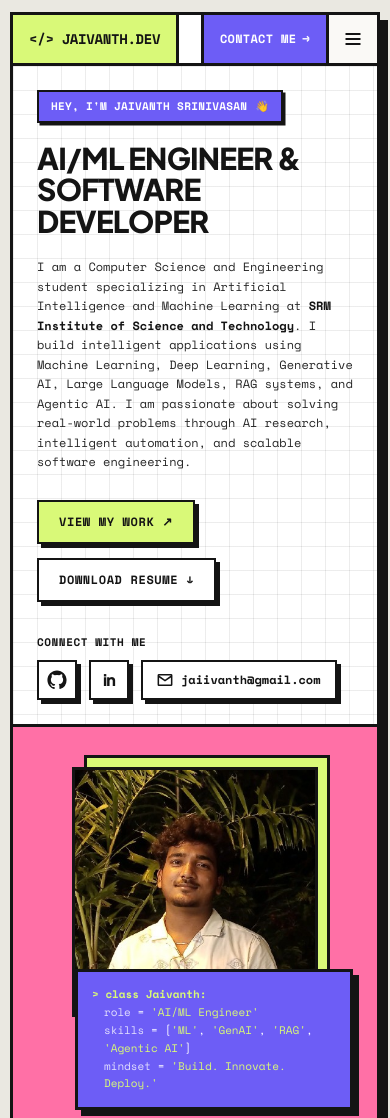
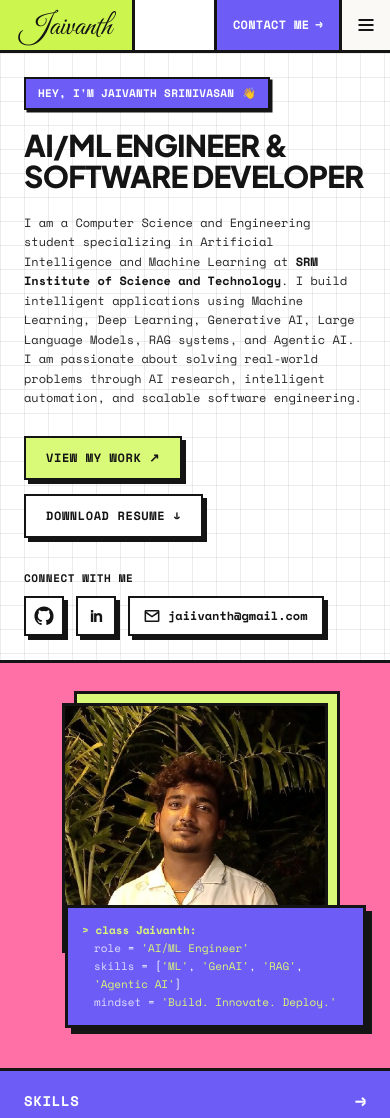
Before and after one commit to jaiivanthS/portfolio, a plain HTML site: page index.html in a window 390 px wide. Shown: the top 1118 px of the page. Drawn offline with nearby package versions, Linux system fonts and the light colour scheme.

Commit message:
Make site full-width and use signature-style name logo
- Remove the boxed frame (max width, border, shadow, page padding)
- Replace JAIVANTH.DEV badge in header and footer with 'Jaivanth' in Great Vibes

Co-Authored-By: Claude Opus 5.5 <noreply@anthropic.com>

```diff
--- a/index.html
+++ b/index.html
@@ -10,7 +10,7 @@
   <link rel="preconnect" href="https://fonts.googleapis.com" />
   <link rel="preconnect" href="https://fonts.gstatic.com" crossorigin />
   <link
-    href="https://fonts.googleapis.com/css2?family=Plus+Jakarta+Sans:wght@400;500;600;700;800&family=Space+Mono:ital,wght@0,400;0,700;1,400&display=swap"
+    href="https://fonts.googleapis.com/css2?family=Plus+Jakarta+Sans:wght@400;500;600;700;800&family=Space+Mono:ital,wght@0,400;0,700;1,400&family=Great+Vibes&display=swap"
     rel="stylesheet"
   />
   <script>
@@ -28,6 +28,7 @@
           fontFamily: {
             mono: ['"Space Mono"', 'monospace'],
             sans: ['"Plus Jakarta Sans"', 'sans-serif'],
+            signature: ['"Great Vibes"', 'cursive'],
           },
           boxShadow: {
             neo: '4px 4px 0px #141414',
@@ -120,14 +121,14 @@
     }
   </style>
 </head>
-<body class="min-h-screen py-3 px-2.5 sm:py-6 sm:px-5 lg:py-8 lg:px-8 selection:bg-neoLime selection:text-neoBlack">
+<body class="min-h-screen selection:bg-neoLime selection:text-neoBlack">
 
   <!-- =====================================================================
        MAIN NEOBRUTALIST PORTFOLIO FRAME
   ====================================================================== -->
   <div
     id="portfolioRoot"
-    class="max-w-[1160px] mx-auto bg-neoCream border-[3px] border-neoBlack shadow-[8px_8px_0px_#141414] transition-all duration-300 overflow-hidden"
+    class="w-full min-h-screen bg-neoCream overflow-x-clip"
   >
 
     <!-- ===================================================================
@@ -137,10 +138,10 @@
       <!-- Left: Lime Brand Badge -->
       <a
         href="#top"
-        class="bg-neoLime border-r-[3px] border-neoBlack px-4 sm:px-6 py-3.5 flex items-center gap-2 font-mono font-bold text-sm sm:text-base tracking-tight hover:bg-[#ccf54e] transition-colors shrink-0"
+        aria-label="Jaivanth Srinivasan — back to top"
+        class="bg-neoLime border-r-[3px] border-neoBlack px-5 sm:px-7 py-2 flex items-center font-signature text-[30px] sm:text-[36px] leading-none text-neoBlack hover:bg-[#ccf54e] transition-colors shrink-0"
       >
-        <span class="text-neoBlack font-extrabold">&lt;/&gt;</span>
-        <span>JAIVANTH.DEV</span>
+        <span class="pt-1">Jaivanth</span>
       </a>
 
       <!-- Center: Desktop Navigation Links -->
@@ -768,10 +769,10 @@
       <!-- Left Lime Brand Badge -->
       <a
         href="#top"
-        class="w-full sm:w-auto bg-neoLime border-b-[3px] sm:border-b-0 sm:border-r-[3px] border-neoBlack px-5 py-3.5 font-mono font-bold text-xs sm:text-sm flex items-center justify-center sm:justify-start gap-2 hover:bg-[#ccf54e] transition-colors"
+        class="w-full sm:w-auto bg-neoLime border-b-[3px] sm:border-b-0 sm:border-r-[3px] border-neoBlack px-6 py-2.5 font-signature text-[30px] sm:text-[34px] leading-none text-neoBlack flex items-center justify-center sm:justify-start hover:bg-[#ccf54e] transition-colors"
+        aria-label="Jaivanth Srinivasan — back to top"
       >
-        <span>&lt;/&gt;</span>
-        <span>JAIVANTH.DEV</span>
+        <span class="pt-1">Jaivanth</span>
       </a>
 
       <!-- Center Copyright -->
```
